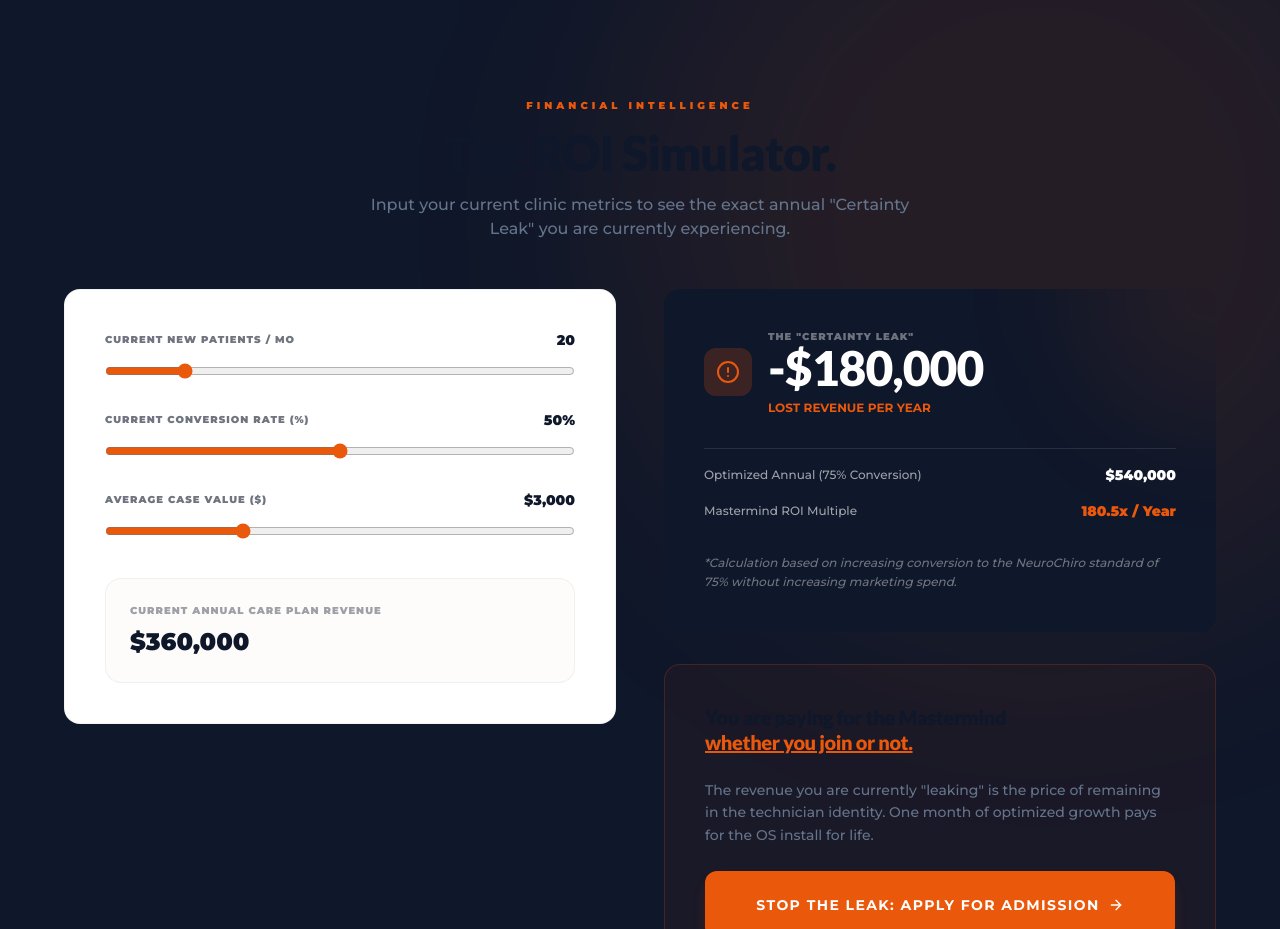
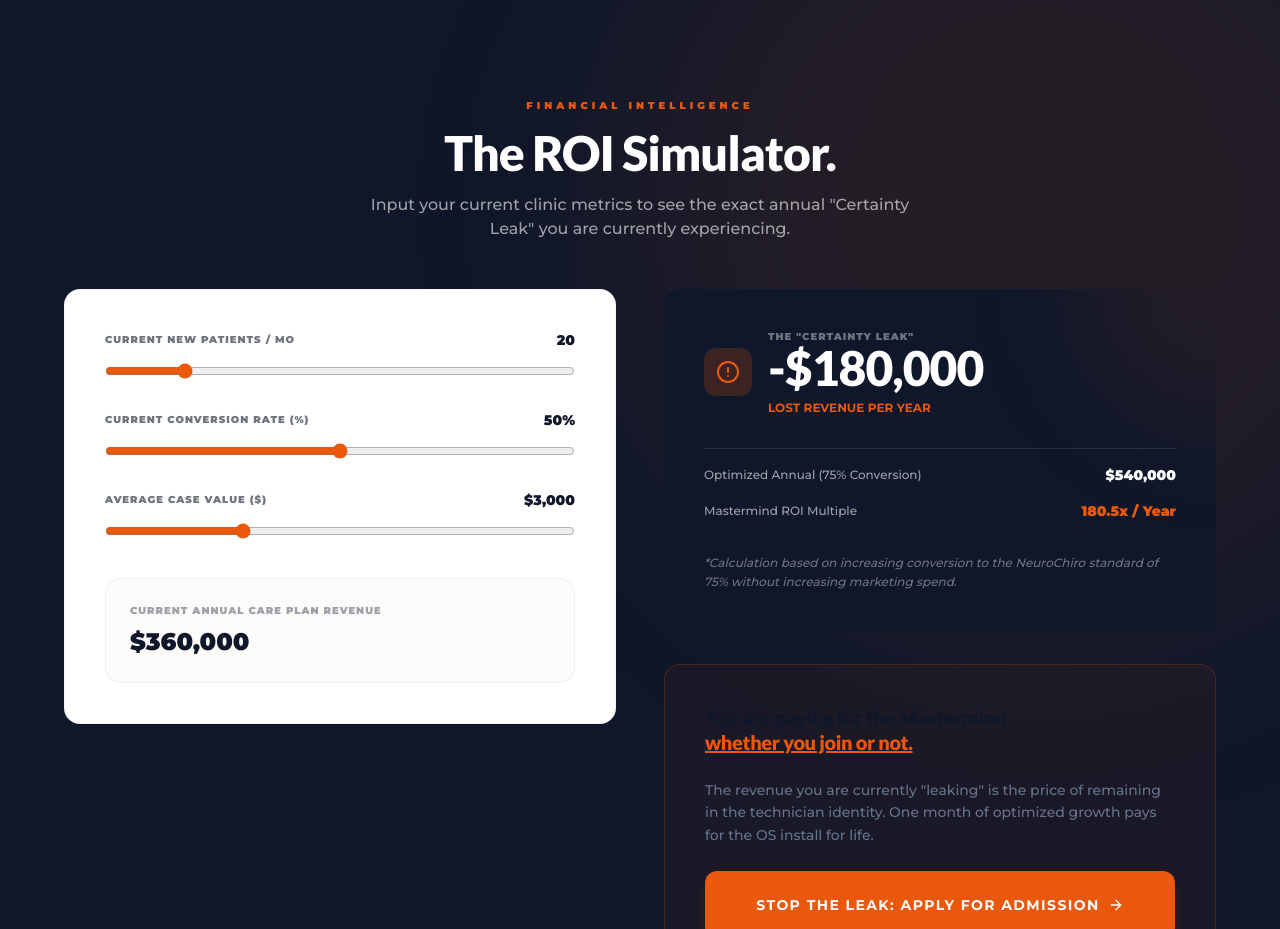
Before and after one commit to rnichols-source/master-neurochiro, a Next.js app: page / in a window 1280 px wide. Shown: the part 1060-1989 px from the top of the page. Built offline with nearby package versions, Linux system fonts and the light colour scheme.

Commit message:
fix: update ROI simulator text colors for better visibility on dark backgrounds

```diff
--- a/src/components/marketing/roi-simulator.tsx
+++ b/src/components/marketing/roi-simulator.tsx
@@ -45,8 +45,8 @@ export function PracticeROISimulator() {
     <div className="space-y-12">
       <div className="text-center space-y-4">
         <p className="text-brand-orange font-black uppercase tracking-[0.4em] text-[10px]">Financial Intelligence</p>
-        <h2 className="text-5xl font-black text-brand-navy tracking-tighter">The ROI Simulator.</h2>
-        <p className="text-brand-gray font-medium max-w-xl mx-auto">
+        <h2 className="text-5xl font-black text-white tracking-tighter">The ROI Simulator.</h2>
+        <p className="text-white/60 font-medium max-w-xl mx-auto">
           Input your current clinic metrics to see the exact annual "Certainty Leak"
           you are currently experiencing.
         </p>
```
